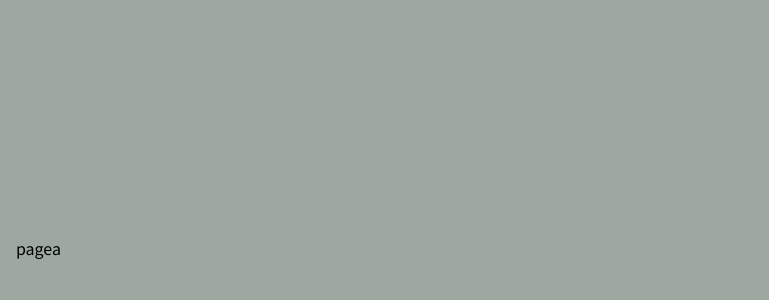
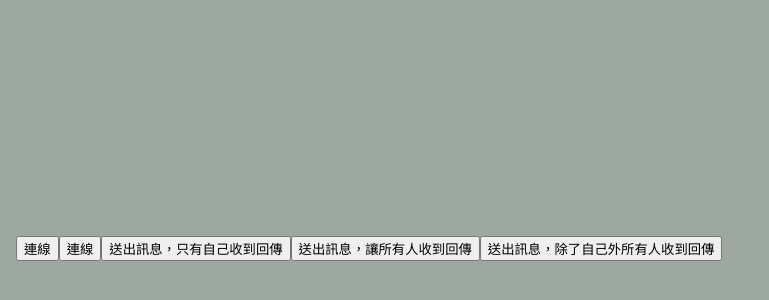
Before and after one commit to linyu0801/react_game, a React app: page /page-a in a window 1280 px wide. Shown: the part 152-452 px from the top of the page, without its empty margins (0-769 px from the left). Built offline with nearby package versions, Linux system fonts and the light colour scheme.

Commit message:
feat : test socket connect

```diff
--- a/package.json
+++ b/package.json
@@ -5,6 +5,7 @@
   "main": "index.js",
   "scripts": {
     "start": "npm run dev",
+    "server": "node server.js",
     "dev": "webpack serve --mode=development",
     "build": "webpack build --mode=production",
     "prettier": "prettier -w ./src",
@@ -67,10 +68,13 @@
     "@types/react-dom": "^18.2.18",
     "@types/react-router-dom": "^5.3.3",
     "dotenv": "^16.3.1",
+    "express": "^4.18.2",
     "immer": "^10.0.3",
     "react": "^18.2.0",
     "react-dom": "^18.2.0",
     "react-router-dom": "^6.21.2",
+    "socket.io": "^4.7.4",
+    "socket.io-client": "^4.7.4",
     "styled-components": "^6.1.8",
     "web-vitals": "^3.5.1",
     "zustand": "^4.5.0"
--- a/src/App.tsx
+++ b/src/App.tsx
@@ -12,8 +12,7 @@ const StyledContainer = styled.main`
   align-items: center;
   height: 100vh;
 `;
-function App() {
-  const GlobalStyle = createGlobalStyle`
+const GlobalStyle = createGlobalStyle`
   body {
     font-family: 'Noto Sans TC', sans-serif;
     background-color: ${(props) => props.theme.background};
@@ -21,7 +20,7 @@ function App() {
     margin: 0;
   }
 `;
-
+function App() {
   return (
     <ThemeProvider theme={themes.default}>
       <Suspense fallback={<div> loading...</div>}>
--- a/src/pages/PageA/index.tsx
+++ b/src/pages/PageA/index.tsx
@@ -1,5 +1,79 @@
-function PageA() {
-  return <div>pagea</div>;
+import React, { useState, useEffect } from 'react';
+import ReactDom from 'react-dom';
+import { io, Socket } from 'socket.io-client';
+
+function Main() {
+  const [ws, setWs] = useState<Socket>();
+
+  const connectWebSocket = () => {
+    // 開啟
+    setWs(io('http://localhost:3000'));
+  };
+
+  useEffect(() => {
+    if (ws) {
+      // 連線成功在 console 中打印訊息
+      console.log('success connect!');
+      // 設定監聽
+      initWebSocket();
+    }
+  }, [ws]);
+
+  const initWebSocket = () => {
+    // 對 getMessage 設定監聽，如果 server 有透過 getMessage 傳送訊息，將會在此被捕捉
+    if (ws) {
+      ws.on('getMessage', (message) => {
+        console.log(message);
+      });
+      ws.on('getMessageAll', (message) => {
+        console.log(message);
+      });
+      ws.on('getMessageLess', (message) => {
+        console.log(message);
+      });
+    }
+  };
+
+  const sendMessage = (name: string) => {
+    if (ws) {
+      ws.emit(name, '收到訊息囉！');
+    }
+  };
+  return (
+    <div>
+      <input
+        type='button'
+        value='連線'
+        onClick={connectWebSocket}
+      />
+      <input
+        type='button'
+        value='連線'
+        onClick={connectWebSocket}
+      />
+      <input
+        type='button'
+        value='送出訊息，只有自己收到回傳'
+        onClick={() => {
+          sendMessage('getMessage');
+        }}
+      />
+      <input
+        type='button'
+        value='送出訊息，讓所有人收到回傳'
+        onClick={() => {
+          sendMessage('getMessageAll');
+        }}
+      />
+      <input
+        type='button'
+        value='送出訊息，除了自己外所有人收到回傳'
+        onClick={() => {
+          sendMessage('getMessageLess');
+        }}
+      />
+    </div>
+  );
 }
 
-export default PageA;
+export default Main;
--- a/webpack.config.js
+++ b/webpack.config.js
@@ -186,7 +186,7 @@ const webpackConfig = (env, argv) => {
     },
     devServer: {
       static: './', // 存取靜態資源的目錄 cra 設定為 public
-      port: 8000,
+      port: 8080,
       historyApiFallback: true, // 在SPA頁面中，依賴HTML5的history模式 配合react-router-dom使用
       host: 'localhost', // 預設是 localhost，設定則可讓外網存取
       compress: true, // 使用 gzip 壓縮
```
Also changed, not shown: server.js (added, +54 -0 lines), 1 other file (tests, documents, lock files or other folders).
